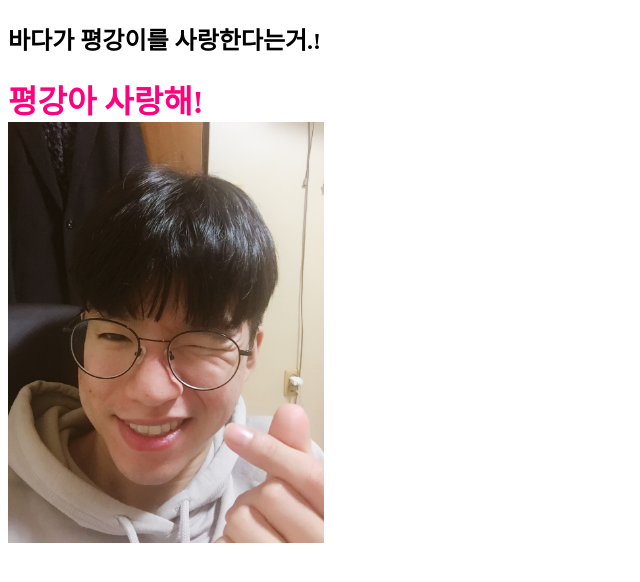
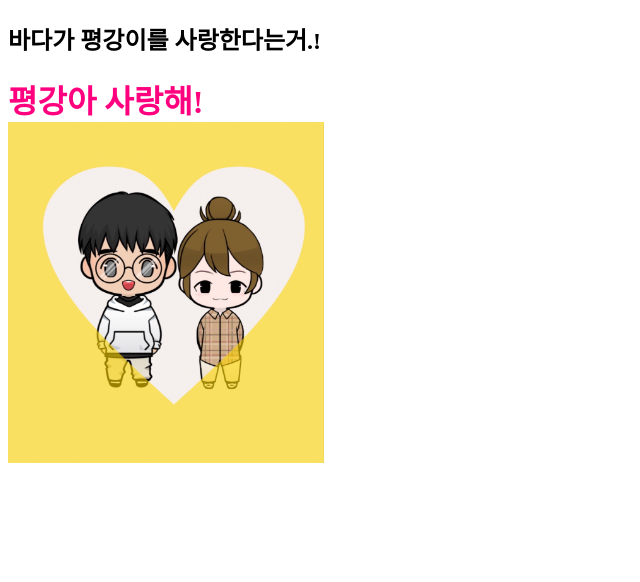
Before and after one commit to badabada/Footballor, a plain HTML site: page LOVE.html in a window 1280 px wide. Shown: the part 68-650 px from the top of the page, without its empty margins (0-640 px from the left). Drawn offline with Linux system fonts and the light colour scheme.

Commit message:
Update LOVE.html

```diff
--- a/LOVE.html
+++ b/LOVE.html
@@ -11,7 +11,7 @@
 
   <p> <strong><span style="font-size:32px;"><font color="#FF007F">평강아 사랑해!</font color></span></strong>
 <br>
-  <img src="LOVE.jpg" width=25%></p>
+  <img src="LOVE.JPEG" width=25%></p>
 
 
 </body>
```
